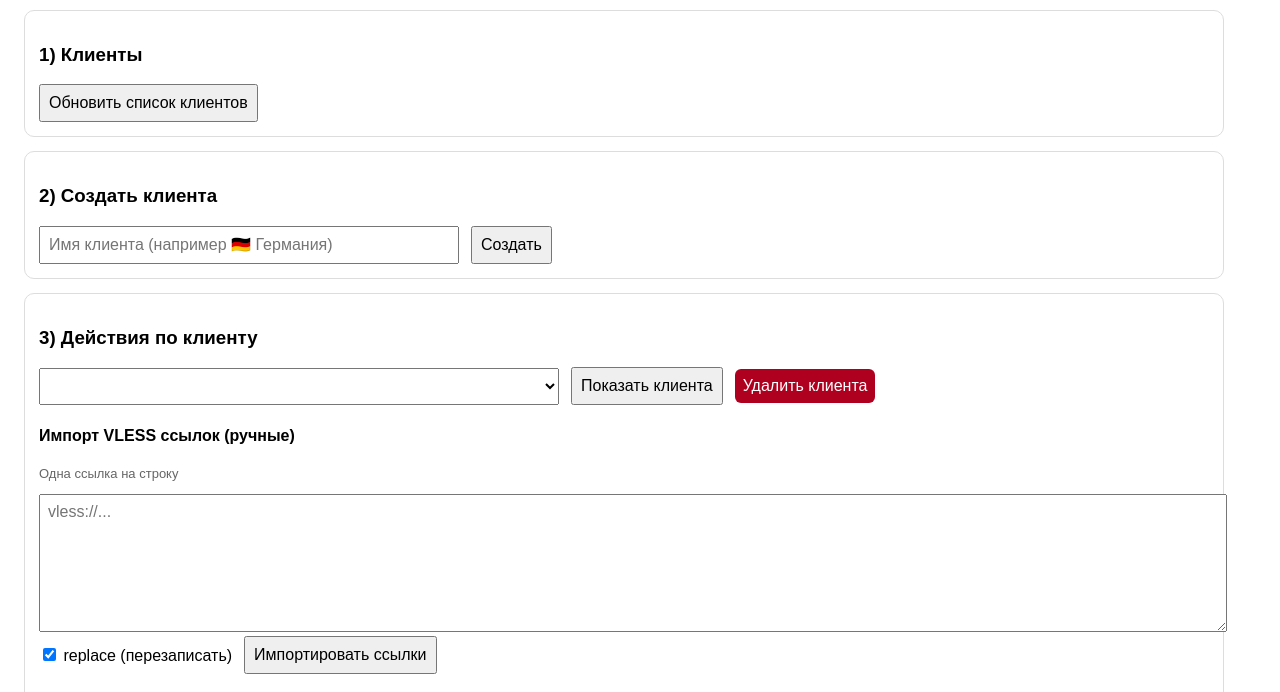
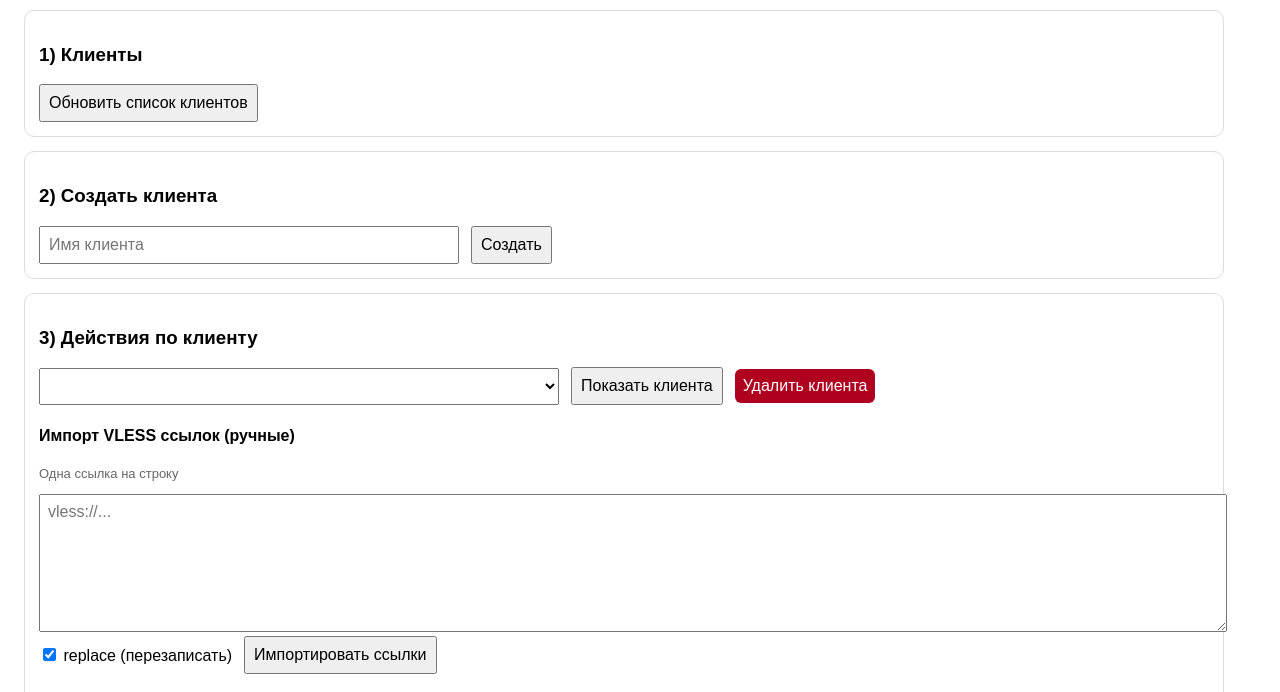
Before and after one commit to rxmnjke/sub_web_app, a website: page sub_app/public/index.html in a window 1280 px wide. Shown: the part 92-784 px from the top of the page. Drawn offline with Linux system fonts and the light colour scheme; no server answers; files whose address does not match are found by name.

Commit message:
ui: remove country example hint from client name placeholder

```diff
--- a/sub_app/public/index.html
+++ b/sub_app/public/index.html
@@ -37,7 +37,7 @@
   <div class="card">
     <h3>2) Создать клиента</h3>
     <div class="row">
-      <input id="newClientName" class="w400" placeholder="Имя клиента (например 🇩🇪 Германия)" />
+      <input id="newClientName" class="w400" placeholder="Имя клиента" />
       <button id="createClient">Создать</button>
     </div>
   </div>
```
